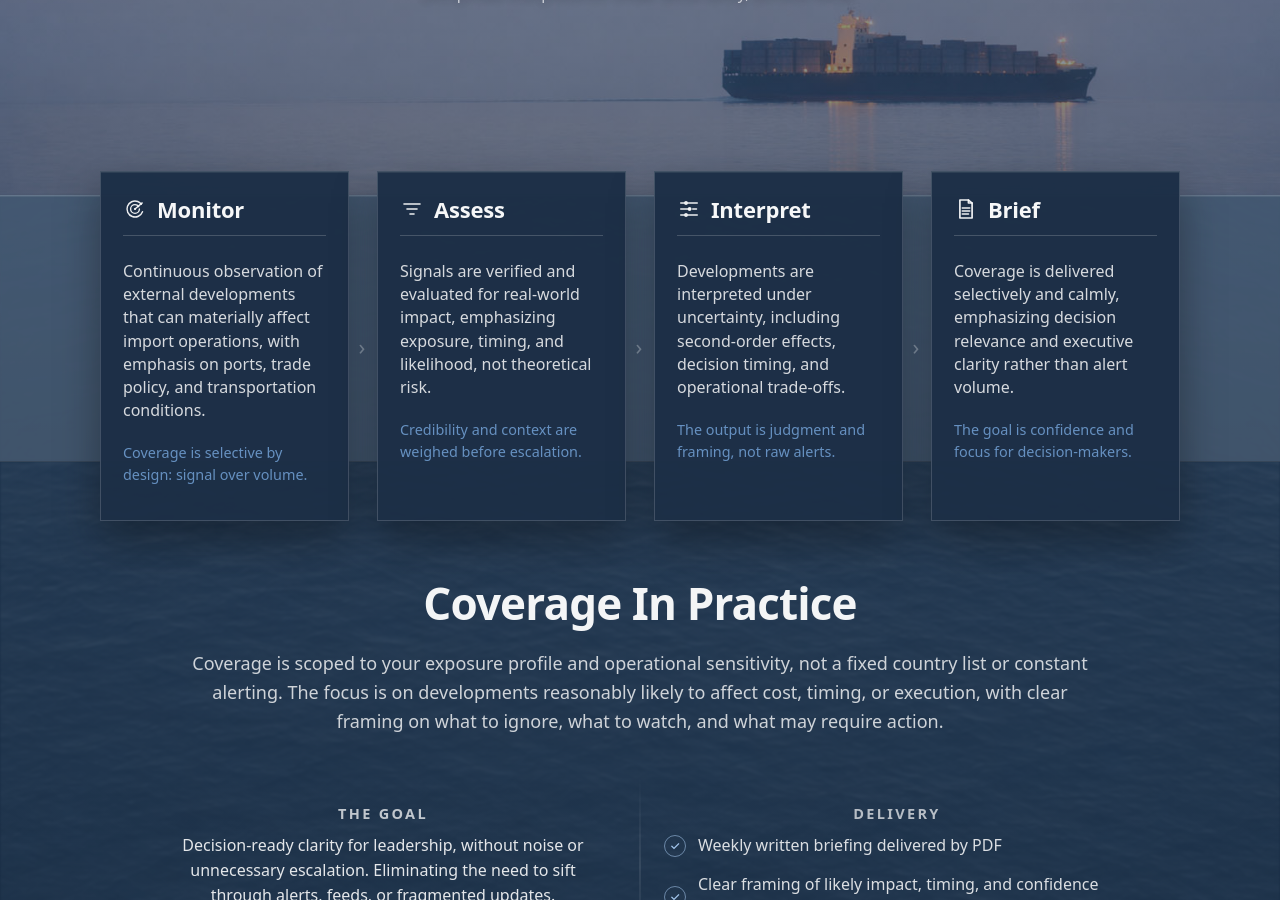
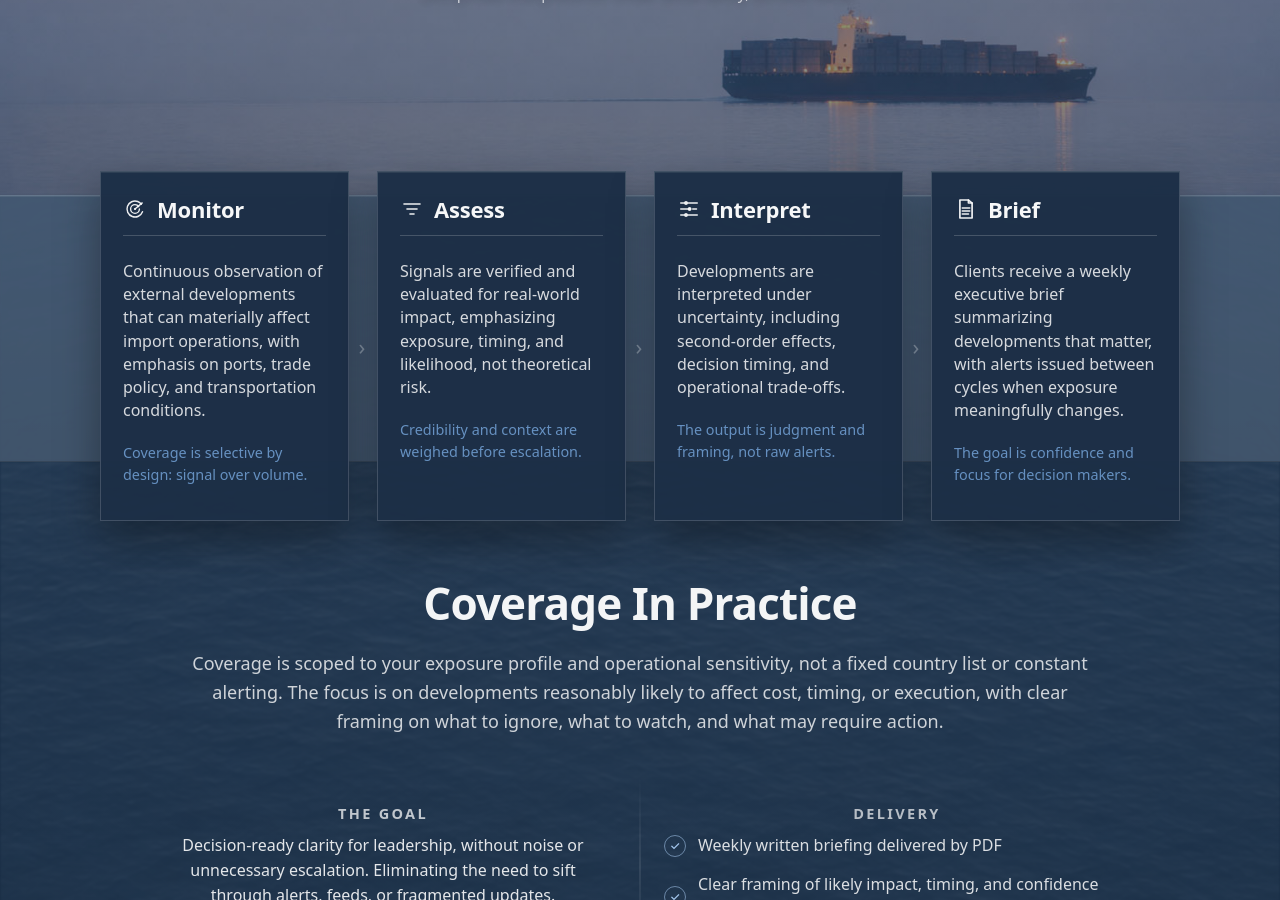
Before and after one commit to importrisk/import-risk-intelligence-site, a Jekyll site: the page built from method.html, in a window 1280 px wide and 900 px high, scrolled down 309 px. Built offline with Jekyll 4.4.1, drawn with Linux system fonts in a browser that asks for light colours; some of the changed text lies outside the part shown.

Commit message:
Update method.html

```diff
--- a/method.html
+++ b/method.html
@@ -141,12 +141,13 @@ css: /method.css?v=100
             </header>
 
             <p class="mf-description">
-              Coverage is delivered selectively and calmly, emphasizing decision relevance
-              and executive clarity rather than alert volume.
+              Clients receive a weekly executive brief summarizing developments
+              that matter, with alerts issued between cycles when exposure
+              meaningfully changes.
             </p>
 
             <p class="mf-subtle">
-              The goal is confidence and focus for decision-makers.
+              The goal is confidence and focus for decision makers.
             </p>
           </div>
         </article>
@@ -194,7 +195,7 @@ css: /method.css?v=100
         </div>
 
         <div class="mp-pricing">
-          <p class="mp-goal-price">$3,500 per month</p>
+          <p class="mp-goal-price">$4,000 per month</p>
           <p class="mp-cta-lead">
             If you’d like to identify where external risk matters most for your import exposure,
             you can request coverage below.
```
